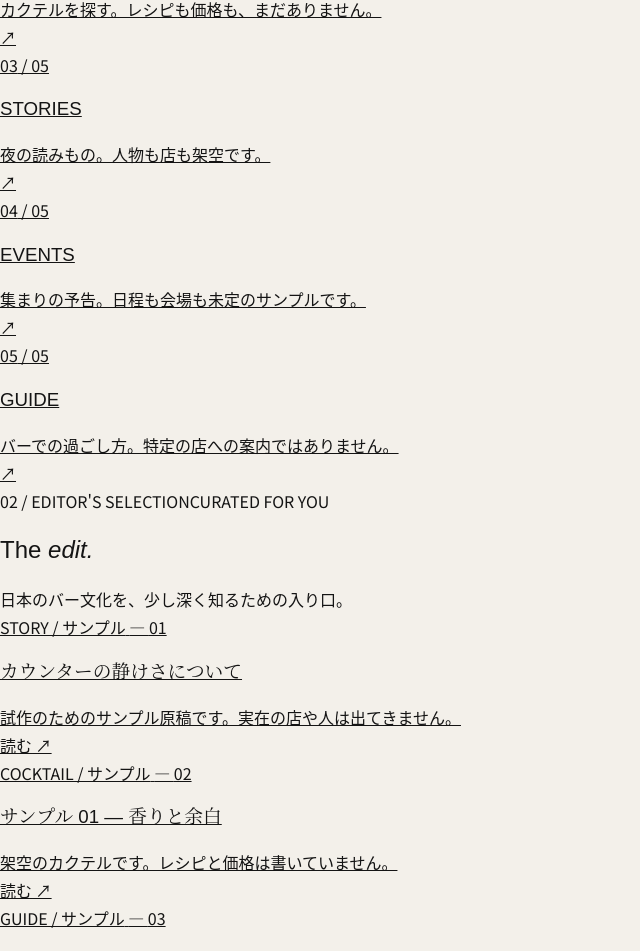
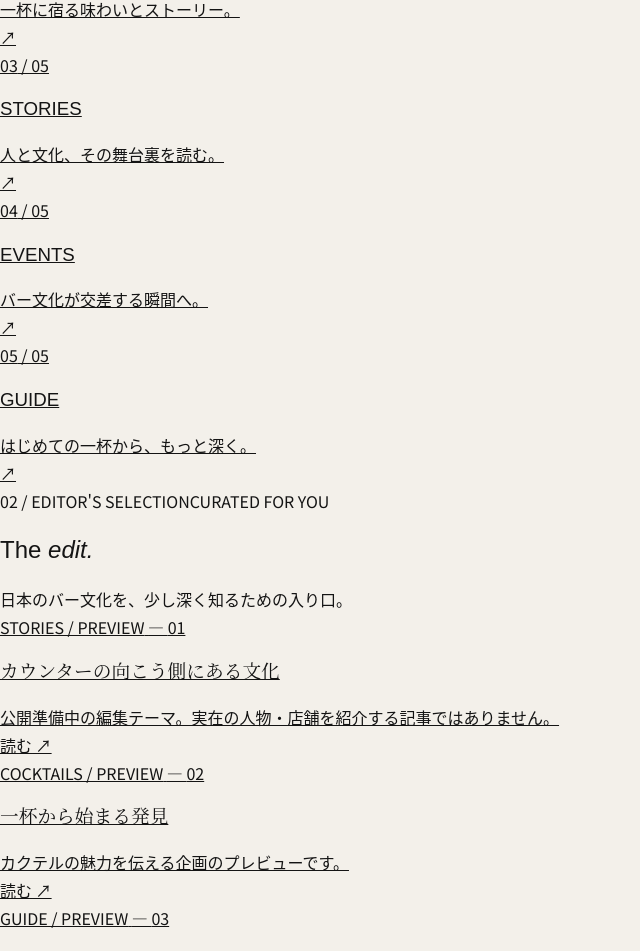
Before and after one commit to khopchan/bar-access-japan, a Next.js app: page / in a window 1280 px wide. Shown: the part 636-1587 px from the top of the page, without its empty margins (0-640 px from the left). Built offline with nearby package versions, Linux system fonts and the light colour scheme; no server answers.

Commit message:
Build Punch-inspired editorial homepage

```diff
--- a/content/home.ts
+++ b/content/home.ts
@@ -3,83 +3,17 @@ import type { SectionId } from "@/lib/routes";
 import type { Tone } from "@/lib/tones";
 
 export const exploreCards: { id: SectionId; text: L10n }[] = [
-  {
-    id: "bars",
-    text: {
-      ja: "店を探す。いま置いているのは、実在しないサンプルだけです。",
-      en: "Look for bars. Only fictional samples are listed.",
-    },
-  },
-  {
-    id: "cocktails",
-    text: {
-      ja: "カクテルを探す。レシピも価格も、まだありません。",
-      en: "Look for cocktails. No recipes and no prices yet.",
-    },
-  },
-  {
-    id: "stories",
-    text: {
-      ja: "夜の読みもの。人物も店も架空です。",
-      en: "Reading for the night. People and bars are fictional.",
-    },
-  },
-  {
-    id: "events",
-    text: {
-      ja: "集まりの予告。日程も会場も未定のサンプルです。",
-      en: "Notices of gatherings. Dates and places are unset samples.",
-    },
-  },
-  {
-    id: "guide",
-    text: {
-      ja: "バーでの過ごし方。特定の店への案内ではありません。",
-      en: "How to spend time in a bar. Not a route to any one address.",
-    },
-  },
+  { id:"bars", text:{ja:"都市とエリアから、バーとの出会いを。",en:"Find your way into the city's bar scene."} },
+  { id:"cocktails", text:{ja:"一杯に宿る味わいとストーリー。",en:"Discover the stories behind the glass."} },
+  { id:"stories", text:{ja:"人と文化、その舞台裏を読む。",en:"The people and ideas shaping the culture."} },
+  { id:"events", text:{ja:"バー文化が交差する瞬間へ。",en:"Where the bar community comes together."} },
+  { id:"guide", text:{ja:"はじめての一杯から、もっと深く。",en:"An introduction to the art of the bar."} },
 ];
-
-/** トップの PICK UP。表示は最大3件。 */
+/** Editorial placeholders only. Never present as verified reporting. */
 export const pickups: {
-  id: string;
-  page: SectionId;
-  tone: Tone;
-  kicker: L10n;
-  title: L10n;
-  summary: L10n;
-}[] = [
-  {
-    id: "pickup-story",
-    page: "stories",
-    tone: "lacquer",
-    kicker: { ja: "STORY / サンプル", en: "STORY / SAMPLE" },
-    title: { ja: "カウンターの静けさについて", en: "On the Quiet of the Counter" },
-    summary: {
-      ja: "試作のためのサンプル原稿です。実在の店や人は出てきません。",
-      en: "A sample essay for this prototype. No real bar or person appears.",
-    },
-  },
-  {
-    id: "pickup-cocktail",
-    page: "cocktails",
-    tone: "wine",
-    kicker: { ja: "COCKTAIL / サンプル", en: "COCKTAIL / SAMPLE" },
-    title: { ja: "サンプル 01 — 香りと余白", en: "Sample 01 — Aroma and Space" },
-    summary: {
-      ja: "架空のカクテルです。レシピと価格は書いていません。",
-      en: "A fictional cocktail. The recipe and the price are absent.",
-    },
-  },
-  {
-    id: "pickup-guide",
-    page: "guide",
-    tone: "bone",
-    kicker: { ja: "GUIDE / サンプル", en: "GUIDE / SAMPLE" },
-    title: { ja: "はじめての夜に、三つの作法", en: "Three Manners for a First Night" },
-    summary: {
-      ja: "バーでの過ごし方を示すサンプルです。特定の店舗案内ではありません。",
-      en: "A sample of how to spend time in a bar. Not a guide to a specific venue.",
-    },
-  },
+ id:string;page:SectionId;tone:Tone;kicker:L10n;title:L10n;summary:L10n;
+}[]=[
+ {id:"pickup-story",page:"stories",tone:"lacquer",kicker:{ja:"STORIES / PREVIEW",en:"STORIES / PREVIEW"},title:{ja:"カウンターの向こう側にある文化",en:"The culture behind the counter"},summary:{ja:"公開準備中の編集テーマ。実在の人物・店舗を紹介する記事ではありません。",en:"An editorial theme in development, not a report about a specific person or venue."}},
+ {id:"pickup-cocktail",page:"cocktails",tone:"wine",kicker:{ja:"COCKTAILS / PREVIEW",en:"COCKTAILS / PREVIEW"},title:{ja:"一杯から始まる発見",en:"A world in every glass"},summary:{ja:"カクテルの魅力を伝える企画のプレビューです。",en:"A preview of the stories and craft behind cocktails."}},
+ {id:"pickup-guide",page:"guide",tone:"bone",kicker:{ja:"GUIDE / PREVIEW",en:"GUIDE / PREVIEW"},title:{ja:"日本のバーをもっと身近に",en:"Your introduction to Japanese bars"},summary:{ja:"訪日客や初心者に向けたガイドの企画プレビューです。",en:"A preview of the guide for first-time visitors and curious travelers."}}
 ];
```
